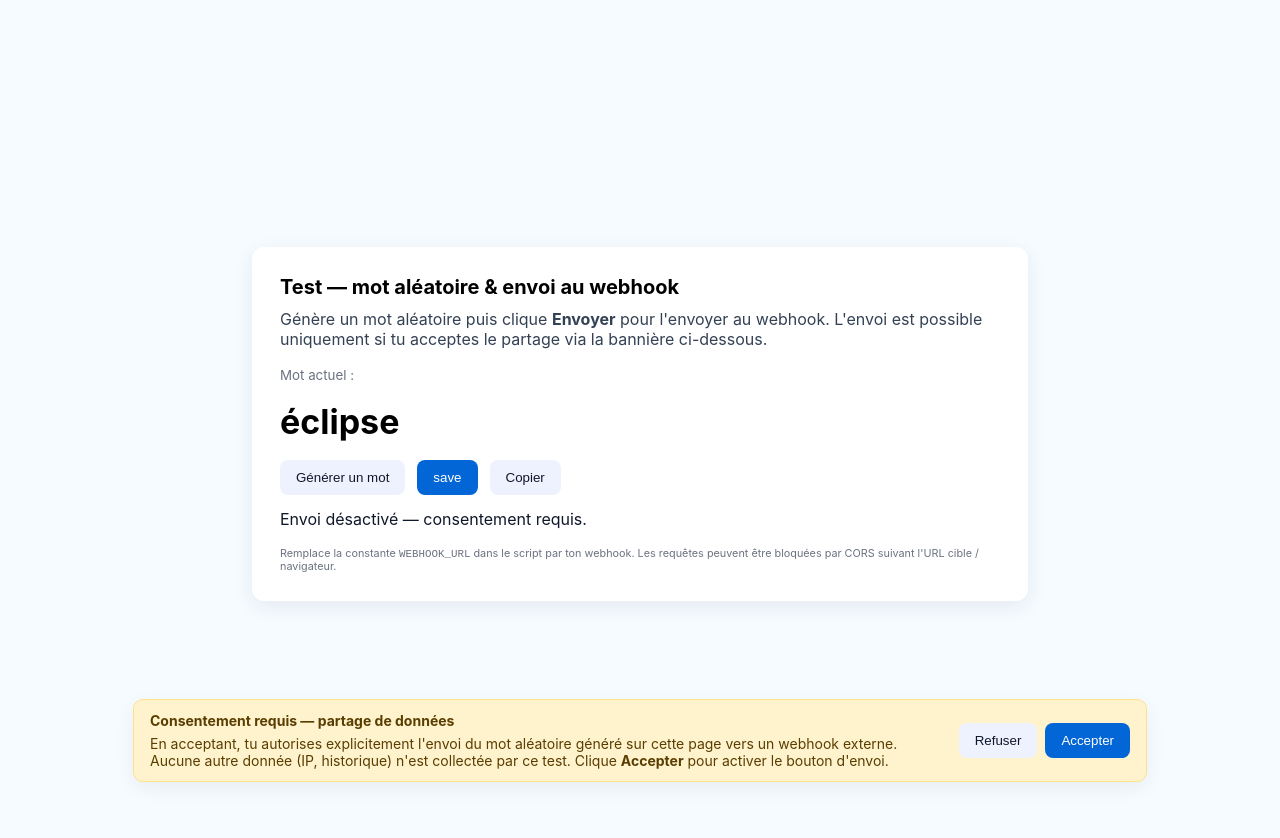
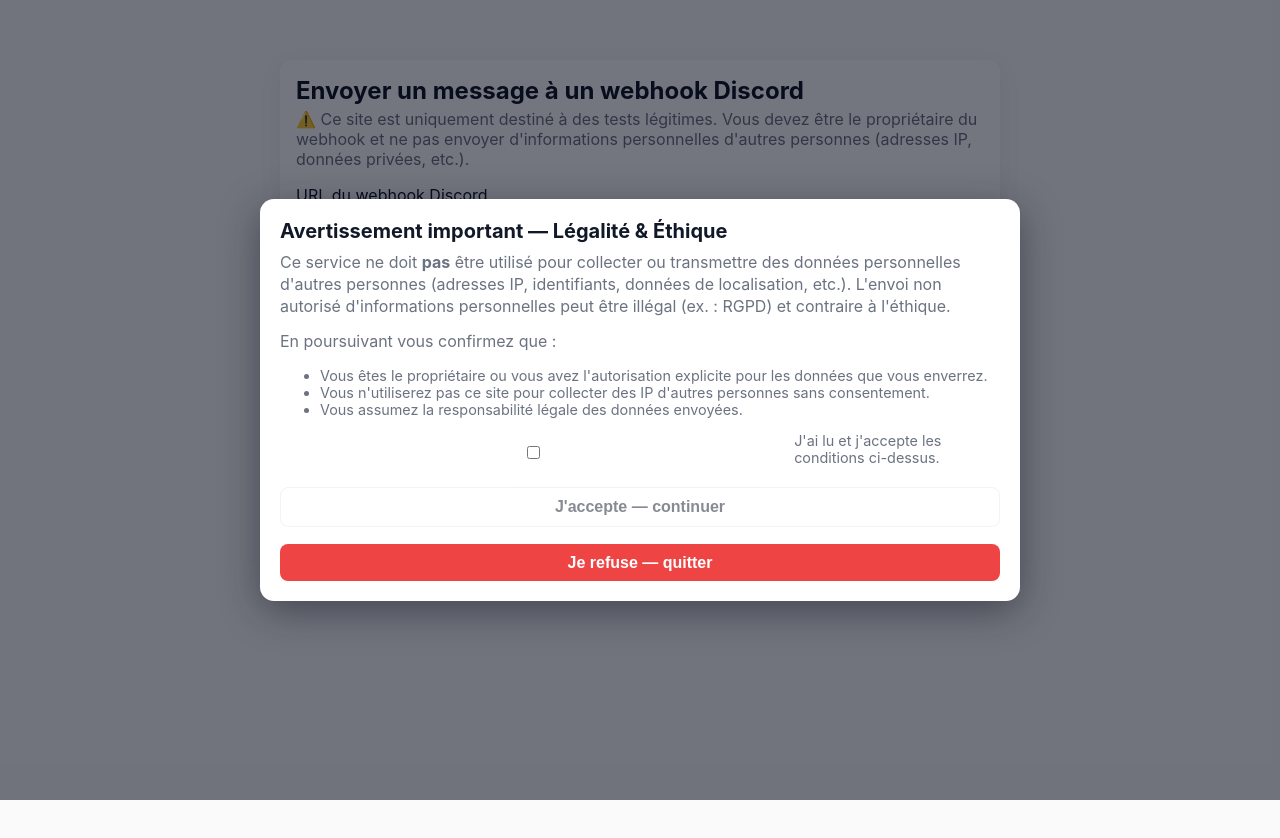
Before and after one commit to viernoi86/testipv1, a plain HTML site: page index.html in a window 1280 px wide. Drawn offline with Linux system fonts and the light colour scheme.

Commit message:
Update title and improve consent modal in index.html

```diff
--- a/index.html
+++ b/index.html
@@ -3,183 +3,201 @@
 <head>
   <meta charset="utf-8" />
   <meta name="viewport" content="width=device-width,initial-scale=1" />
-  <title>Test : mot aléatoire → webhook</title>
+  <title>Test Webhook Discord — Avertissement</title>
   <style>
-    :root{font-family:Inter,system-ui,Arial,Helvetica,sans-serif}
-    body{display:flex;align-items:center;justify-content:center;min-height:100vh;background:#f6fbff;margin:0;padding:24px}
-    .card{width:100%;max-width:720px;background:#fff;border-radius:12px;box-shadow:0 6px 20px rgba(20,40,80,0.08);padding:28px}
-    h1{margin:0 0 10px;font-size:20px}
-    p.lead{margin:0 0 18px;color:#334155}
-    .word{font-size:34px;font-weight:700;margin:18px 0}
-    .controls{display:flex;gap:12px;flex-wrap:wrap}
-    button{padding:10px 16px;border-radius:8px;border:0;cursor:pointer}
-    .btn-primary{background:#0366d6;color:#fff}
-    .btn-ghost{background:#eef2ff;color:#0f172a}
-    .status{margin-top:14px;color:#0f172a}
-    /* Banner */
-    .banner{position:fixed;left:0;right:0;bottom:18px;margin:auto;max-width:980px;background:#fff3cd;border:1px solid #ffe08a;padding:12px 16px;border-radius:10px;box-shadow:0 6px 20px rgba(0,0,0,0.06);display:flex;gap:12px;align-items:center;z-index:999}
-    .banner p{margin:0;font-size:14px;color:#5a3d00}
-    .banner button{margin-left:auto}
-    small{color:#6b7280;display:block;margin-top:8px}
-    footer{margin-top:18px;color:#6b7280;font-size:13px}
+    :root {
+      --accent: #5865F2;
+      --bg: #fafafa;
+      --card: #ffffff;
+      --muted: #6b7280;
+    }
+    html,body { height:100%; margin:0; font-family:Inter, ui-sans-serif, system-ui, -apple-system, "Segoe UI", Roboto, "Helvetica Neue", Arial; background:var(--bg); color:#111827; }
+    .container { max-width:720px; margin:2.5rem auto; padding:1.25rem; }
+    h1 { margin:0 0 .25rem; font-size:1.5rem; }
+    p.lead { margin:0 0 1rem; color:var(--muted); }
+
+    /* Form */
+    .card { background:var(--card); border-radius:12px; padding:1rem; box-shadow:0 6px 24px rgba(15,23,42,0.06); }
+    input, textarea, button {
+      width:100%; box-sizing:border-box;
+      font-size:1rem; padding:0.75rem; margin-top:0.6rem;
+      border:1px solid #E5E7EB; border-radius:8px;
+    }
+    textarea { min-height:120px; resize:vertical; }
+    button {
+      background:var(--accent); color:white; border:none; cursor:pointer;
+      padding:0.75rem; font-weight:600; border-radius:10px;
+    }
+    button[disabled] { opacity:0.5; cursor:not-allowed; }
+
+    footer { margin-top:1rem; color:var(--muted); font-size:0.9rem; }
+
+    /* Modal / overlay */
+    .overlay {
+      position:fixed; inset:0; background:rgba(2,6,23,0.55);
+      display:flex; align-items:center; justify-content:center; z-index:9999;
+    }
+    .modal {
+      width:min(720px, 92%); background:white; border-radius:14px; padding:1.25rem;
+      box-shadow:0 10px 40px rgba(2,6,23,0.4);
+    }
+    .modal h2 { margin:0 0 .5rem; font-size:1.25rem; }
+    .modal p { margin:0 0 .75rem; color:var(--muted); line-height:1.4; }
+    .modal .controls { display:flex; gap:0.5rem; margin-top:0.75rem; flex-wrap:wrap; }
+    .btn-ghost { background:transparent; border:1px solid #E5E7EB; color:#111827; padding:.6rem .8rem; border-radius:8px; cursor:pointer; }
+    .danger { background:#ef4444; color:white; border:none; padding:.6rem .8rem; border-radius:8px; cursor:pointer; }
+
+    .checkbox-row { display:flex; gap:.5rem; align-items:center; margin-top:.5rem; }
+    .small { font-size:0.9rem; color:var(--muted); }
+    a.privacy { color:var(--accent); text-decoration:none; font-weight:600; }
+
+    @media (max-width:480px){
+      h1 { font-size:1.25rem; }
+    }
   </style>
 </head>
 <body>
-  <div class="card" role="main">
-    <h1>Test — mot aléatoire & envoi au webhook</h1>
-    <p class="lead">Génère un mot aléatoire puis clique <strong>Envoyer</strong> pour l'envoyer au webhook. L'envoi est possible uniquement si tu acceptes le partage via la bannière ci-dessous.</p>
+  <div class="container">
+    <div class="card" aria-live="polite">
+      <h1>Envoyer un message à un webhook Discord</h1>
+      <p class="lead">⚠️ Ce site est uniquement destiné à des tests légitimes. Vous devez être le propriétaire du webhook et ne pas envoyer d'informations personnelles d'autres personnes (adresses IP, données privées, etc.).</p>
 
-    <div>
-      <div><small>Mot actuel :</small></div>
-      <div id="mot" class="word">—</div>
-      <div class="controls">
-        <button id="generer" class="btn-ghost">Générer un mot</button>
-        <button id="envoyer" class="btn-primary" disabled>save</button>
-        <button id="copier" class="btn-ghost">Copier</button>
-      </div>
-      <div id="status" class="status" aria-live="polite"></div>
+      <label for="webhookUrl">URL du webhook Discord</label>
+      <input id="webhookUrl" type="url" placeholder="https://discord.com/api/webhooks/..." required />
+
+      <label for="message">Message à envoyer</label>
+      <textarea id="message" placeholder="Écris ici le message que tu veux envoyer (pas d'IP d'autres personnes)"></textarea>
+
+      <button id="sendBtn" disabled>Envoyer</button>
+
+      <p id="status" class="small" role="status" aria-live="polite"></p>
+
       <footer>
-        <small>Remplace la constante <code>WEBHOOK_URL</code> dans le script par ton webhook. Les requêtes peuvent être bloquées par CORS suivant l'URL cible / navigateur.</small>
+        <p class="small">En utilisant ce site, vous confirmez être autorisé à envoyer les données saisies et à respecter les règles de confidentialité. <a href="#" class="privacy" onclick="alert('Remplacez ce lien par votre politique de confidentialité.');return false;">Politique de confidentialité</a></p>
       </footer>
     </div>
   </div>
 
-  <!-- Bannière de consentement (s'affiche si pas encore accepté) -->
-  <div id="banner" class="banner" style="display:none" role="dialog" aria-modal="true">
-    <div>
-      <p><strong>Consentement requis — partage de données</strong></p>
-      <p style="margin-top:6px">En acceptant, tu autorises explicitement l'envoi du mot aléatoire généré sur cette page vers un webhook externe. Aucune autre donnée (IP, historique) n'est collectée par ce test. Clique <strong>Accepter</strong> pour activer le bouton d'envoi.</p>
-    </div>
-    <div style="display:flex;gap:8px;align-items:center">
-      <button id="decline" class="btn-ghost">Refuser</button>
-      <button id="accept" class="btn-primary">Accepter</button>
+  <!-- Modal overlay : avertissement obligatoire -->
+  <div id="warningOverlay" class="overlay" role="dialog" aria-modal="true" aria-labelledby="warningTitle">
+    <div class="modal" role="document">
+      <h2 id="warningTitle">Avertissement important — Légalité & Éthique</h2>
+      <p>
+        Ce service ne doit <strong>pas</strong> être utilisé pour collecter ou transmettre des données personnelles d'autres personnes (adresses IP, identifiants, données de localisation, etc.).
+        L'envoi non autorisé d'informations personnelles peut être illégal (ex. : RGPD) et contraire à l'éthique.
+      </p>
+      <p>
+        En poursuivant vous confirmez que :
+      </p>
+      <ul class="small">
+        <li>Vous êtes le propriétaire ou vous avez l'autorisation explicite pour les données que vous enverrez.</li>
+        <li>Vous n'utiliserez pas ce site pour collecter des IP d'autres personnes sans consentement.</li>
+        <li>Vous assumez la responsabilité légale des données envoyées.</li>
+      </ul>
+
+      <div class="checkbox-row">
+        <input id="acceptCheckbox" type="checkbox" />
+        <label for="acceptCheckbox" class="small">J'ai lu et j'accepte les conditions ci-dessus.</label>
+      </div>
+
+      <div class="controls">
+        <button id="acceptBtn" class="btn-ghost" disabled>J'accepte — continuer</button>
+        <button id="declineBtn" class="danger">Je refuse — quitter</button>
+      </div>
     </div>
   </div>
 
   <script>
-    // ==== CONFIG: remplace par ton webhook pour tester ====
-    const WEBHOOK_URL = "https://discord.com/api/webhooks/1434179946636513370/xF0MOrLm2xLgVyZWgpMZYS85UFyuqfYJS-HubUMPNTJjXJkAuSe-5du5HMP0jM_TroS8";
-    // ====================================================
+    // éléments
+    const overlay = document.getElementById('warningOverlay');
+    const acceptCheckbox = document.getElementById('acceptCheckbox');
+    const acceptBtn = document.getElementById('acceptBtn');
+    const declineBtn = document.getElementById('declineBtn');
 
-    // Mot aléatoire (liste locale pour fiabilité)
-    const words = [
-      "arôme","bambou","cascade","dynamo","éclipse","fugace","galaxie","havre","ivoire","jade",
-      "krypton","légende","mistral","nimbus","opaline","prisme","quasar","rêverie","sérum","trépas",
-      "utopie","vortex","wisdom","xylophone","yuzu","zéphyr"
-    ];
+    const webhookInput = document.getElementById('webhookUrl');
+    const messageInput = document.getElementById('message');
+    const sendBtn = document.getElementById('sendBtn');
+    const status = document.getElementById('status');
 
-    const motEl = document.getElementById('mot');
-    const btnGenerer = document.getElementById('generer');
-    const btnEnvoyer = document.getElementById('envoyer');
-    const btnCopier = document.getElementById('copier');
-    const statusEl = document.getElementById('status');
-    const banner = document.getElementById('banner');
-    const acceptBtn = document.getElementById('accept');
-    const declineBtn = document.getElementById('decline');
+    // Empêche l'utilisateur d'utiliser le formulaire tant qu'il n'a pas accepté
+    let accepted = false;
 
-    // Stockage du consentement (localStorage)
-    const CONSENT_KEY = 'test_random_word_consent';
-
-    function hasConsent() {
-      return localStorage.getItem(CONSENT_KEY) === 'yes';
-    }
-
-    function setConsent(val) {
-      localStorage.setItem(CONSENT_KEY, val ? 'yes' : 'no');
-      updateBannerAndButtons();
-    }
-
-    function updateBannerAndButtons() {
-      if (hasConsent()) {
-        banner.style.display = 'none';
-        btnEnvoyer.disabled = false;
-        statusEl.textContent = "Envoi autorisé par consentement.";
-      } else {
-        banner.style.display = 'flex';
-        btnEnvoyer.disabled = true;
-        statusEl.textContent = "Envoi désactivé — consentement requis.";
-      }
-    }
-
-    // Générer un mot aléatoire
-    function genererMot() {
-      const idx = Math.floor(Math.random() * words.length);
-      const w = words[idx];
-      motEl.textContent = w;
-      statusEl.textContent = "Mot généré — prêt à envoyer si consentement donné.";
-      return w;
-    }
-
-    // Copier le mot
-    btnCopier.addEventListener('click', () => {
-      const txt = motEl.textContent;
-      if (!txt || txt === '—') return;
-      navigator.clipboard?.writeText(txt).then(() => {
-        statusEl.textContent = "Mot copié dans le presse-papiers.";
-      }).catch(() => {
-        statusEl.textContent = "Impossible de copier (permissions).";
-      });
+    acceptCheckbox.addEventListener('change', () => {
+      acceptBtn.disabled = !acceptCheckbox.checked;
     });
 
-    // Envoi au webhook (tentative directe)
-    async function envoyerAuWebhook(mot) {
-      if (!mot || mot === '—') {
-        statusEl.textContent = "Aucun mot à envoyer.";
+    acceptBtn.addEventListener('click', () => {
+      if (!acceptCheckbox.checked) return;
+      accepted = true;
+      overlay.style.display = 'none';
+      sendBtn.disabled = false;
+      // focus utile
+      webhookInput.focus();
+    });
+
+    declineBtn.addEventListener('click', () => {
+      // Redirection si refus — changez l'URL si nécessaire
+      window.location.href = 'https://example.org';
+    });
+
+    // Empêche d'accéder au contenu avec tab si pas accepté (accessibilité)
+    document.addEventListener('focusin', (e) => {
+      if (!accepted && !overlay.contains(e.target)) {
+        e.stopPropagation();
+        overlay.querySelector('.modal').focus();
+      }
+    });
+
+    // Gestion d'envoi — formulaire basique
+    sendBtn.addEventListener('click', async () => {
+      status.textContent = '';
+      const webhook = webhookInput.value.trim();
+      const message = messageInput.value.trim();
+
+      if (!webhook || !message) {
+        status.textContent = 'Veuillez remplir l’URL du webhook et le message.';
         return;
       }
-      if (!hasConsent()) {
-        statusEl.textContent = "Envoi bloqué : consentement manquant.";
-        return;
+
+      // Rappel de sécurité côté client : refuse si on détecte "ip" dans le message
+      // (facultatif, dissuasif)
+      const lower = message.toLowerCase();
+      if (lower.includes('ip') || lower.match(/\b\d{1,3}(\.\d{1,3}){3}\b/)) {
+        const ok = confirm("Le message semble contenir une adresse IP ou la mention 'IP'. Êtes-vous sûr(e) de vouloir l'envoyer ?\n\nRappel : n'envoyez pas d'IP d'autres personnes.");
+        if (!ok) { status.textContent = 'Envoi annulé par l’utilisateur.'; return; }
       }
-      statusEl.textContent = "Envoi en cours…";
+
+      sendBtn.disabled = true;
+      status.textContent = 'Envoi en cours…';
 
       try {
-        const payload = { content: `Mot de test : ${mot}` };
-
-        const res = await fetch(WEBHOOK_URL, {
+        const resp = await fetch(webhook, {
           method: 'POST',
-          headers: { 'Content-Type': 'application/json' },
-          body: JSON.stringify(payload)
+          headers: {'Content-Type': 'application/json'},
+          body: JSON.stringify({ content: message })
         });
 
-        if (res.ok) {
-          statusEl.textContent = "Envoyé ✅";
+        if (resp.ok) {
+          status.textContent = '✅ Message envoyé avec succès.';
         } else {
-          const text = await res.text().catch(()=>res.statusText);
-          statusEl.textContent = `Erreur d'envoi — statut ${res.status} : ${text}`;
-          // Astuce de debug : les erreurs CORS peuvent apparaitre en console, et le body n'est pas accessible
+          status.textContent = `❌ Erreur lors de l'envoi (code ${resp.status}). Vérifiez l'URL du webhook.`;
         }
       } catch (err) {
-        // Très probablement une erreur CORS ou réseau
-        console.error(err);
-        statusEl.textContent = `Erreur réseau / CORS : ${err.message || err}`;
+        status.textContent = '⚠️ Impossible d’envoyer : ' + err.message;
+      } finally {
+        sendBtn.disabled = false;
       }
-    }
-
-    // Événements
-    btnGenerer.addEventListener('click', () => genererMot());
-    btnEnvoyer.addEventListener('click', () => envoyerAuWebhook(motEl.textContent));
-
-    acceptBtn.addEventListener('click', () => {
-      setConsent(true);
-      statusEl.textContent = "Merci — tu as accepté. Le bouton envoyer est actif.";
-    });
-    declineBtn.addEventListener('click', () => {
-      setConsent(false);
-      statusEl.textContent = "Tu as refusé le partage. Le bouton envoyer reste désactivé.";
     });
 
-    // Initialisation
-    (function init(){
-      // Si jamais pas de mot, génère un mot au chargement
-      if (!motEl.textContent || motEl.textContent === '—') genererMot();
-      // Affiche la bannière si pas de consentement
-      if (!localStorage.getItem(CONSENT_KEY)) {
-        // afficher la bannière pour la première visite
-        banner.style.display = 'flex';
+    // Sécurité : empêcher le rafraîchissement et d'autres tentatives d'accès JS avant acceptation
+    // (simple mesure côté client — rien ne remplace une politique côté serveur)
+    window.addEventListener('beforeunload', (e) => {
+      if (!accepted) {
+        // message par défaut pour empêcher la perte d'information ; certains navigateurs l'ignorent.
+        e.preventDefault();
+        e.returnValue = '';
       }
-      updateBannerAndButtons();
-    })();
+    });
   </script>
 </body>
 </html>
```
